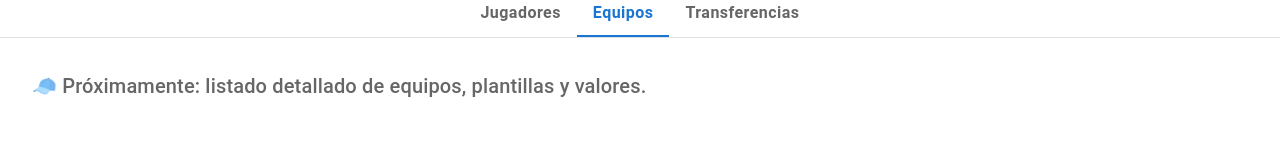
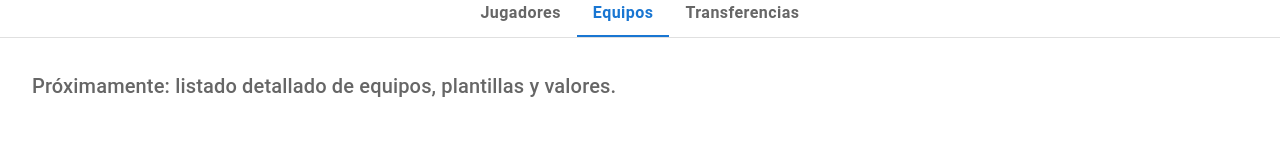
Before and after one commit to gonzalodiazcanavate/transferBasket, a React app in the folder frontend/: page / in a window 1280 px wide. Both pictures are taken after a click on the tab "Equipos". Shown: the part 587-747 px from the top of the page. Built offline with nearby package versions, Linux system fonts and the light colour scheme; no server answers; the HTML template or start-up script is replaced by a standard one.

Commit message:
Indice
Falta agregar tablas

```diff
--- a/frontend/src/pages/Home.jsx
+++ b/frontend/src/pages/Home.jsx
@@ -205,7 +205,6 @@ const Home = () => {
       </AppBar>
 
       <main className="bg-[#f8fbff] min-h-screen" style={{ marginTop: "64px" }}>
-        {/* Hero Carousel con deslizamiento direccional */}
         <Box
           sx={{
             minHeight: { xs: "50vh", md: "60vh" },
@@ -224,10 +223,10 @@ const Home = () => {
               (direction === "next" && index === (activeSlide - 1 + totalSlides) % totalSlides) ||
               (direction === "prev" && index === (activeSlide + 1) % totalSlides)
             ) {
-              // Slide que está saliendo
+
               translateX = direction === "next" ? "-100%" : "100%";
             } else {
-              // Slide que está entrando (fuera de pantalla)
+
               translateX = direction === "next" ? "100%" : "-100%";
             }
 
@@ -383,12 +382,12 @@ const Home = () => {
             {value === 0 && <TablaJugadores />}
             {value === 1 && (
               <Typography variant="h6" color="text.secondary">
-                🧢 Próximamente: listado detallado de equipos, plantillas y valores.
+                Próximamente: listado detallado de equipos, plantillas y valores.
               </Typography>
             )}
             {value === 2 && (
               <Typography variant="h6" color="text.secondary">
-                🔄 Próximamente: historial de transferencias con fechas, valores y clubes involucrados.
+                 Próximamente: historial de transferencias con fechas, valores y clubes involucrados.
               </Typography>
             )}
           </Box>
```
